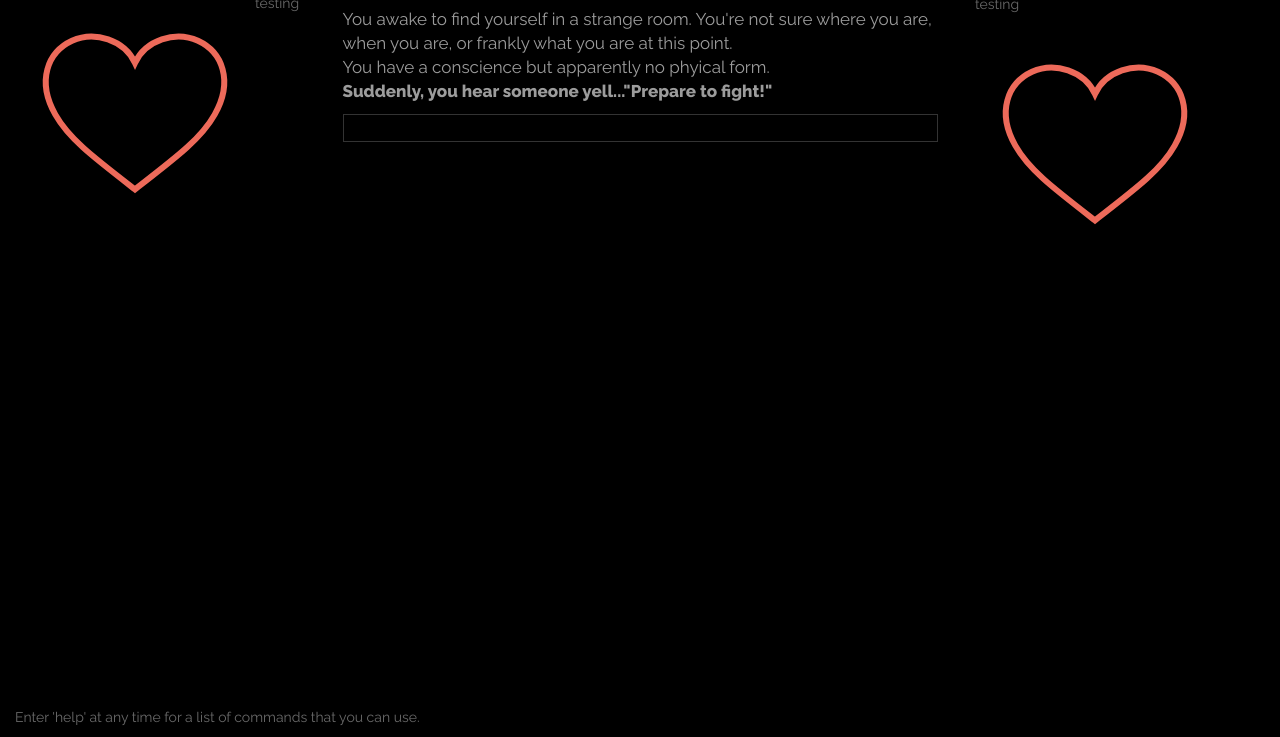
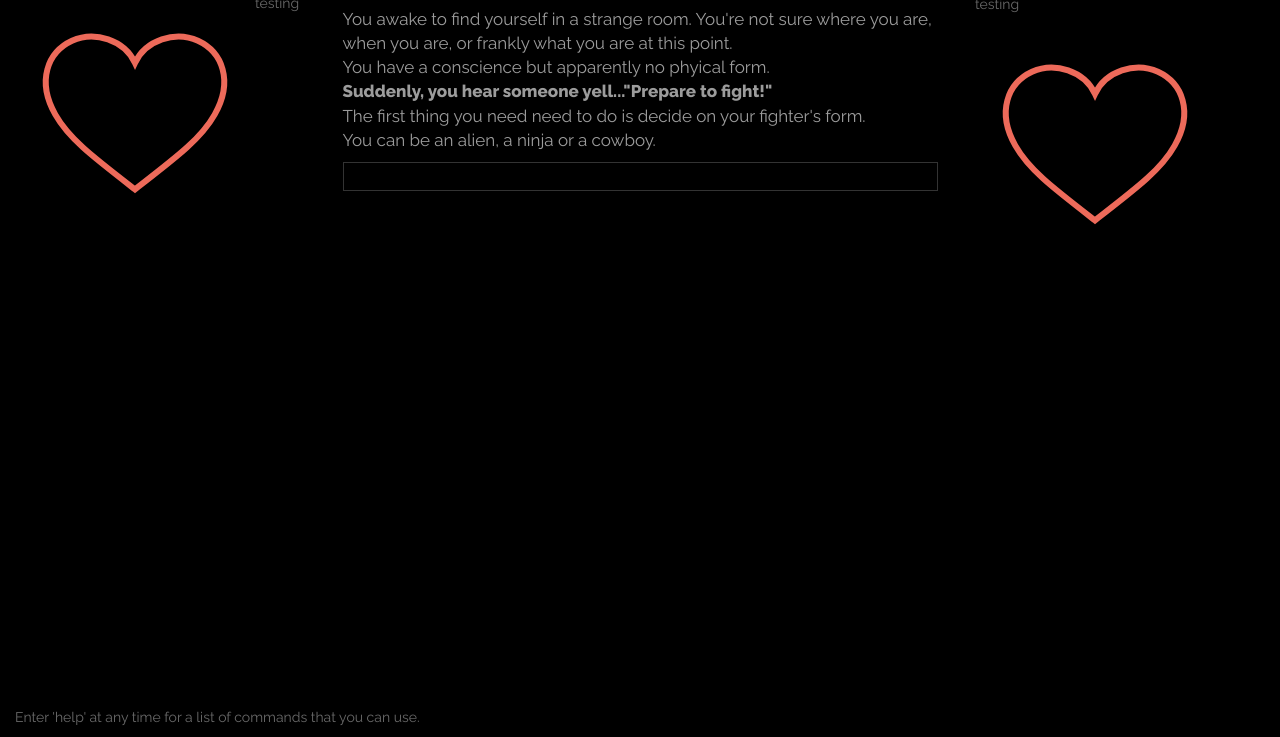
Before and after one commit to Ginkobaloba/RolePG, a plain HTML site: page index.html in a window 1280 px wide. Shown: the part 63-800 px from the top of the page. Drawn offline with nearby package versions, Linux system fonts and the light colour scheme.

Commit message:
correction to opening intro

```diff
--- a/index.html
+++ b/index.html
@@ -33,7 +33,7 @@
                 <p id = "message_begin">You awake to find yourself in a strange room. You're not sure where you are, when you are, or frankly what you are at this point.
                     <br> You have a conscience but apparently no phyical form.<br>
                 <strong>Suddenly, you hear someone yell..."Prepare to fight!"</strong><br>
-                <p>The first thing you need need to do is decide on your fighter's form.</p>
+                The first thing you need need to do is decide on your fighter's form.<br> You can be an alien, a ninja or a cowboy.</p>
 
                 <div>
                     <h3 id="alien_choice">You have chosen to play as an
```
